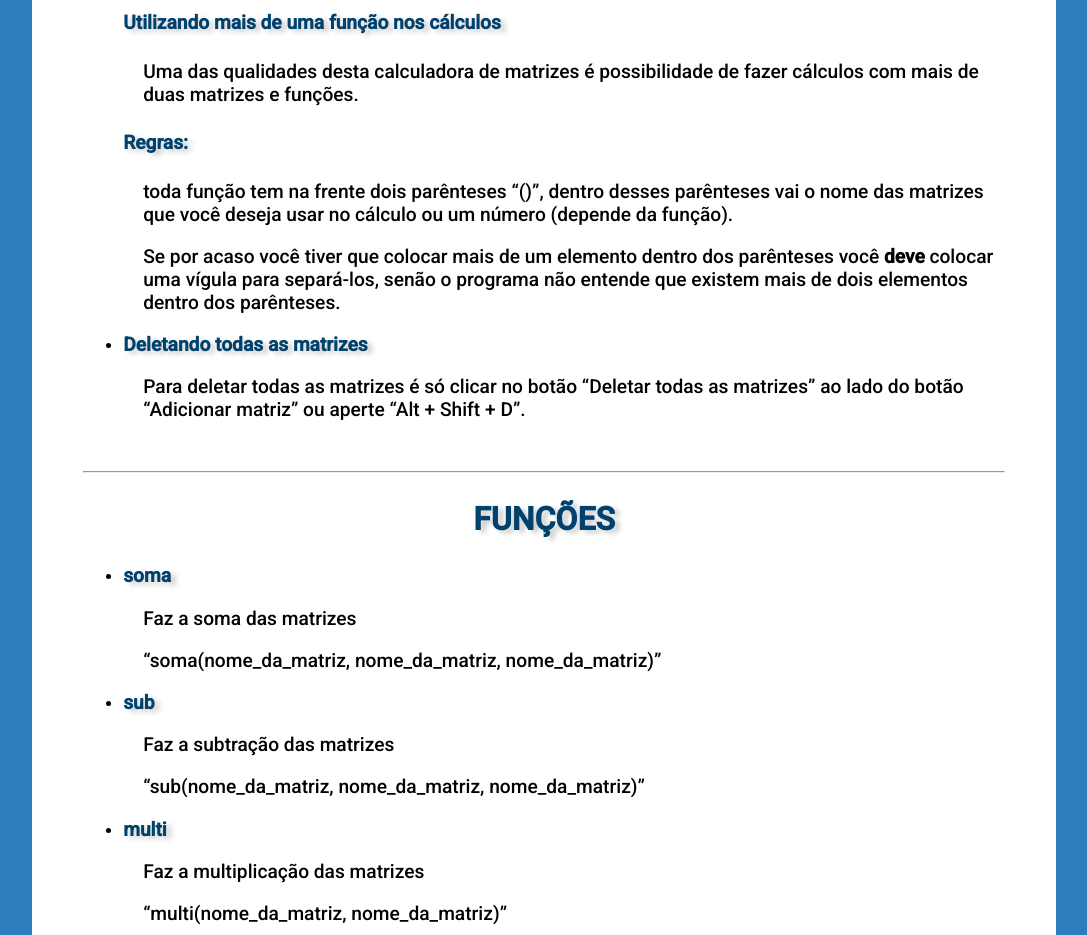
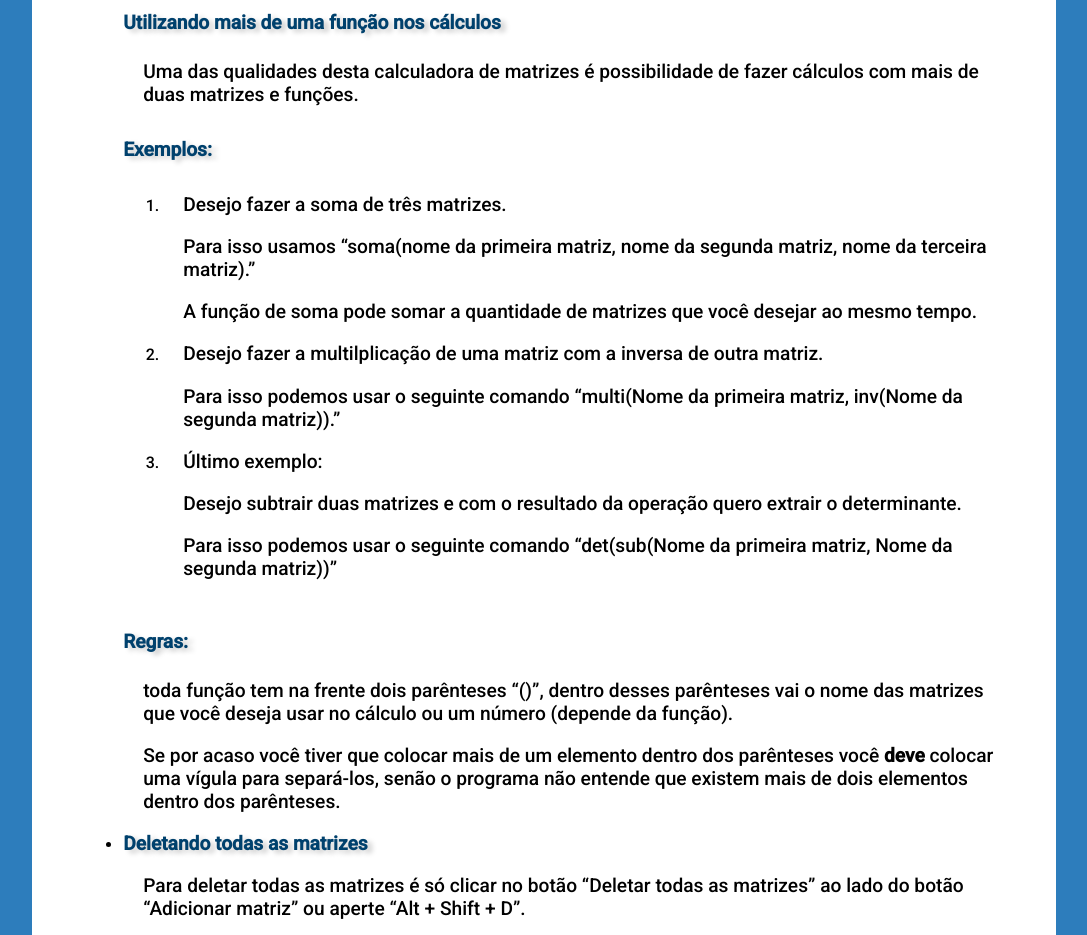
Before and after one commit to pultzlucas/Calculadora-de-matrizes, a plain HTML site: page manual/manual.html in a window 1280 px wide. Shown: the part 1740-2675 px from the top of the page, without its empty margins (96-1183 px from the left). Drawn offline with Linux system fonts and the light colour scheme.

Commit message:
Add files via upload

```diff
--- a/manual/manual.html
+++ b/manual/manual.html
@@ -105,6 +105,24 @@
 
                             <h4>Utilizando mais de uma função nos cálculos</h4>
                             <p>Uma das qualidades desta calculadora de matrizes é possibilidade de fazer cálculos com mais de duas matrizes e funções.</p>
+                            <h5>Exemplos:</h5>
+                            <ol>
+                                <li>
+                                    <p>Desejo fazer a soma de três matrizes.</p>
+                                    <p>Para isso usamos <q>soma(nome da primeira matriz, nome da segunda matriz, nome da terceira matriz).</q></p>
+                                    <p>A função de soma pode somar a quantidade de matrizes que você desejar ao mesmo tempo.</p>
+                                </li>
+                                <li>
+                                    <p>Desejo fazer a multilplicação de uma matriz com a inversa de outra matriz.</p>
+                                    <p>Para isso podemos usar o seguinte comando <q>multi(Nome da primeira matriz, inv(Nome da segunda matriz)).</q></p>
+                                </li>
+                                <li>
+                                    <p>Último exemplo:</p>
+                                    <p>Desejo subtrair duas matrizes e com o resultado da operação quero extrair o determinante.</p>
+                                    <p>Para isso podemos usar o seguinte comando <q>det(sub(Nome da primeira matriz, Nome da segunda matriz))</q></p>
+                                </li>
+                            </ol>
+                            <p></p>
 
                             <h4>Regras:</h4>
                             <p>toda função tem na frente dois parênteses <q>()</q>, dentro desses parênteses vai o nome das matrizes
```
Also changed, not shown: index.html (+1 -2 lines), Js/interface.js (line endings or trailing spaces), 1 other file.
